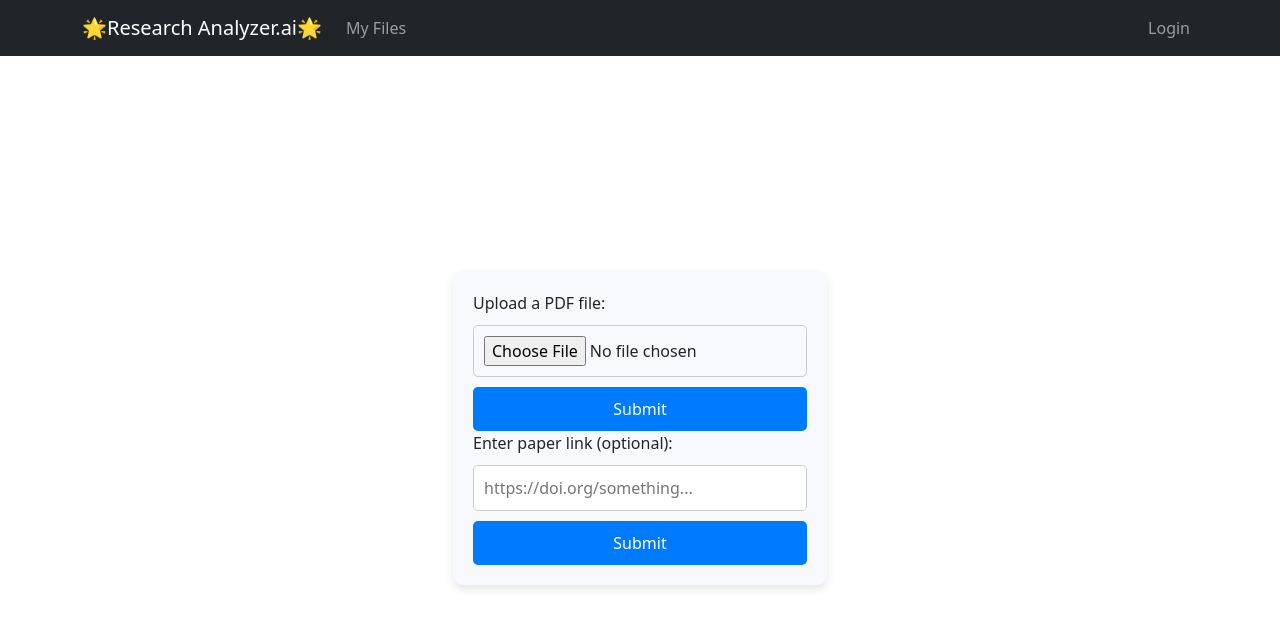
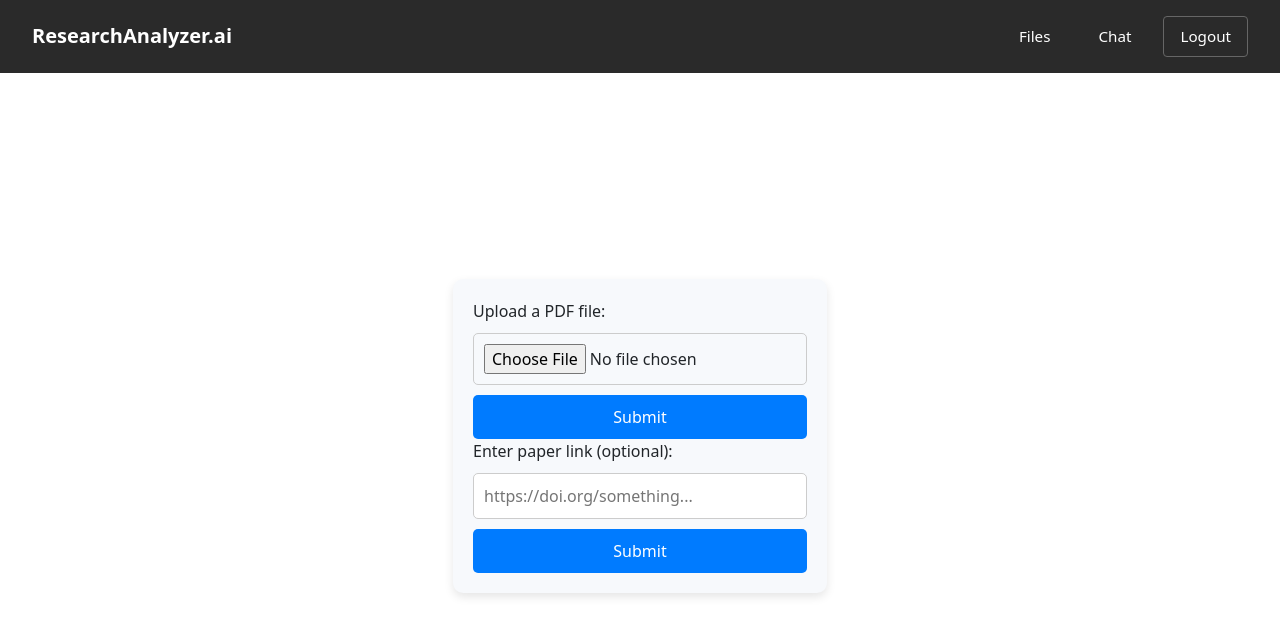
Before and after one commit to shotowon/ResearchAnalyzer.ai, a Vue app in the folder frontend/: page / in a window 1280 px wide. Shown: the top 636 px of the page. Built offline with nearby package versions, Linux system fonts and the light colour scheme; sample sign-in values are in the browser's storage; what vue3-cookies would draw is missing.

Commit message:
frontend: navbar component

```diff
--- a/frontend/src/components/NavBar.vue
+++ b/frontend/src/components/NavBar.vue
@@ -1,64 +1,103 @@
 <template>
-  <header>
-    <nav class="navbar navbar-expand-md navbar-dark bg-dark">
-      <div class="container">
-        <router-link class="navbar-brand" to="/">🌟Research Analyzer.ai🌟</router-link>
-        <button
-          class="navbar-toggler"
-          type="button"
-          data-bs-toggle="collapse"
-          data-bs-target="#navbarCollapse"
-          aria-controls="navbarCollapse"
-          aria-expanded="false"
-          aria-label="Toggle navigation"
-        >
-          <span class="navbar-toggler-icon"></span>
-        </button>
-        <div class="collapse navbar-collapse" id="navbarCollapse">
-          <ul class="navbar-nav me-auto mb-2 mb-md-0">
-            <li class="nav-item">
-              <router-link class="nav-link" to="/files">My Files</router-link>
-            </li>
-          </ul>
-          <ul class="navbar-nav ms-auto mb-2 mb-md-0">
-            <li class="nav-item">
-              <router-link class="nav-link" to="/login">Login</router-link>
-            </li>
-          </ul>
+  <nav class="navbar">
+    <div class="nav-brand">
+      <router-link to="/" class="brand">ResearchAnalyzer.ai</router-link>
     </div>
+    <div class="nav-menu">
+      <!-- Show these items only when authenticated -->
+      <template v-if="isAuthenticated">
+        <router-link to="/files" class="nav-item">Files</router-link>
+        <router-link to="/chat" class="nav-item">Chat</router-link>
+        <button @click="handleLogout" class="nav-item logout-btn">Logout</button>
+      </template>
+      <!-- Show these items only when not authenticated -->
+      <template v-else>
+        <router-link to="/login" class="nav-item">Login</router-link>
+        <router-link to="/signup" class="nav-item register-btn">Register</router-link>
+      </template>
     </div>
   </nav>
-  </header>
 </template>
 
+<script setup>
+import { ref, onMounted } from 'vue'
+import { useRouter } from 'vue-router'
 
-  <script>
+const router = useRouter()
+const isAuthenticated = ref(false)
 
-  import { defineComponent, computed } from 'vue';
-  import { useRouter } from 'vue-router';
+const checkAuth = () => {
+  isAuthenticated.value = localStorage.getItem('isAuthenticated') === 'true'
+}
 
-  export default defineComponent({
-    name: 'NavBar',
-    setup() {
-      const router = useRouter();
+const handleLogout = () => {
+  localStorage.removeItem('isAuthenticated')
+  localStorage.removeItem('token')
+  isAuthenticated.value = false
+  router.push('/login')
+}
 
-    }
-  });
-
-
+onMounted(() => {
+  checkAuth()
+  window.addEventListener('storage', checkAuth)
+})
 </script>
 
 <style scoped>
-  a {
-    cursor: pointer;
+.navbar {
+  display: flex;
+  justify-content: space-between;
+  align-items: center;
+  padding: 1rem 2rem;
+  background-color: #2a2a2a;
+  color: white;
 }
 
-  .logo a {
-    font-size: 1.3rem;
+.nav-brand {
+  font-size: 1.25rem;
   font-weight: bold;
+}
+
+.brand {
   color: white;
   text-decoration: none;
-    animation: fade-in 1.5s ease-in-out;
 }
 
+.nav-menu {
+  display: flex;
+  gap: 1rem;
+  align-items: center;
+}
+
+.nav-item {
+  color: #ffffff;
+  text-decoration: none;
+  padding: 0.5rem 1rem;
+  border-radius: 4px;
+  transition: background-color 0.2s;
+  font-size: 0.95rem;
+}
+
+.nav-item:hover {
+  background-color: #3a3a3a;
+}
+
+.logout-btn {
+  background: none;
+  border: 1px solid #666;
+  cursor: pointer;
+  font-size: 0.95rem;
+}
+
+.logout-btn:hover {
+  border-color: #888;
+}
+
+.register-btn {
+  background-color: #2b5797;
+}
+
+.register-btn:hover {
+  background-color: #1e3f6f;
+}
 </style>
```
Lines whose indentation alone changed are shown as unchanged.
